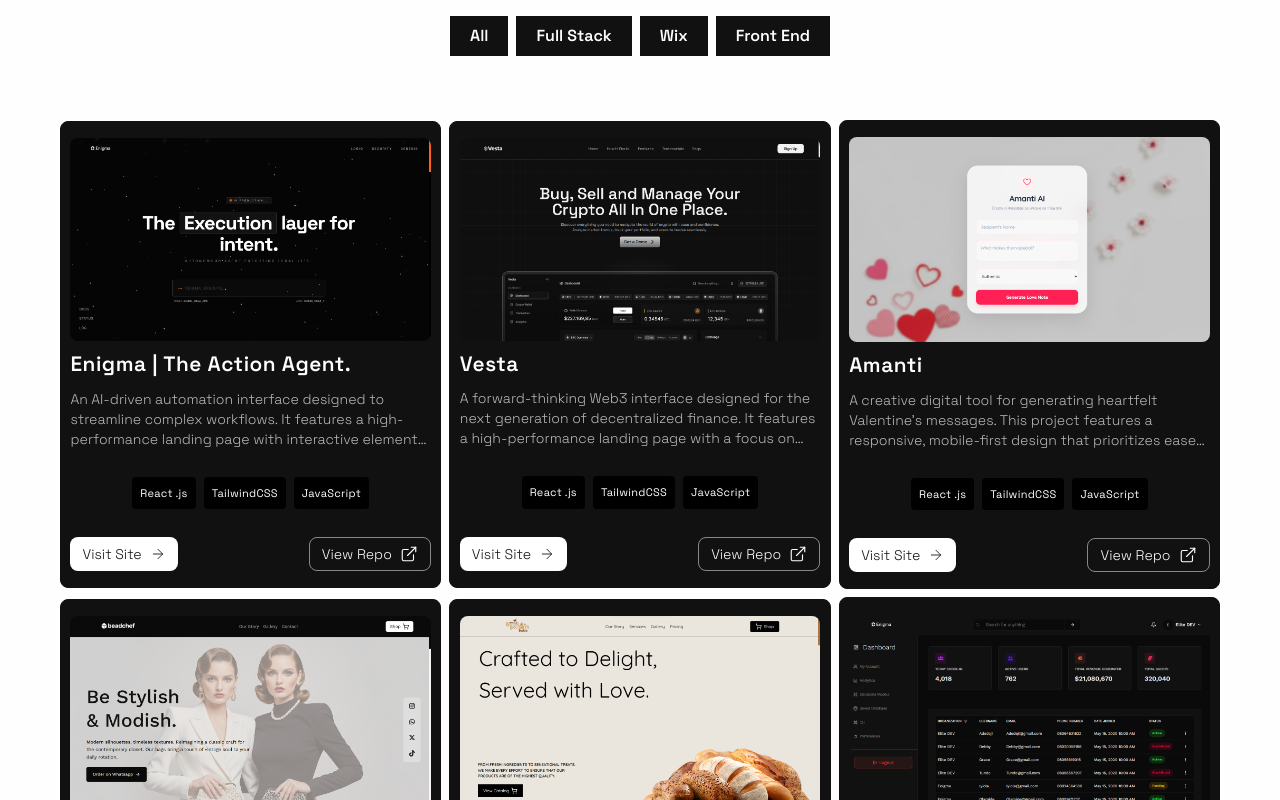
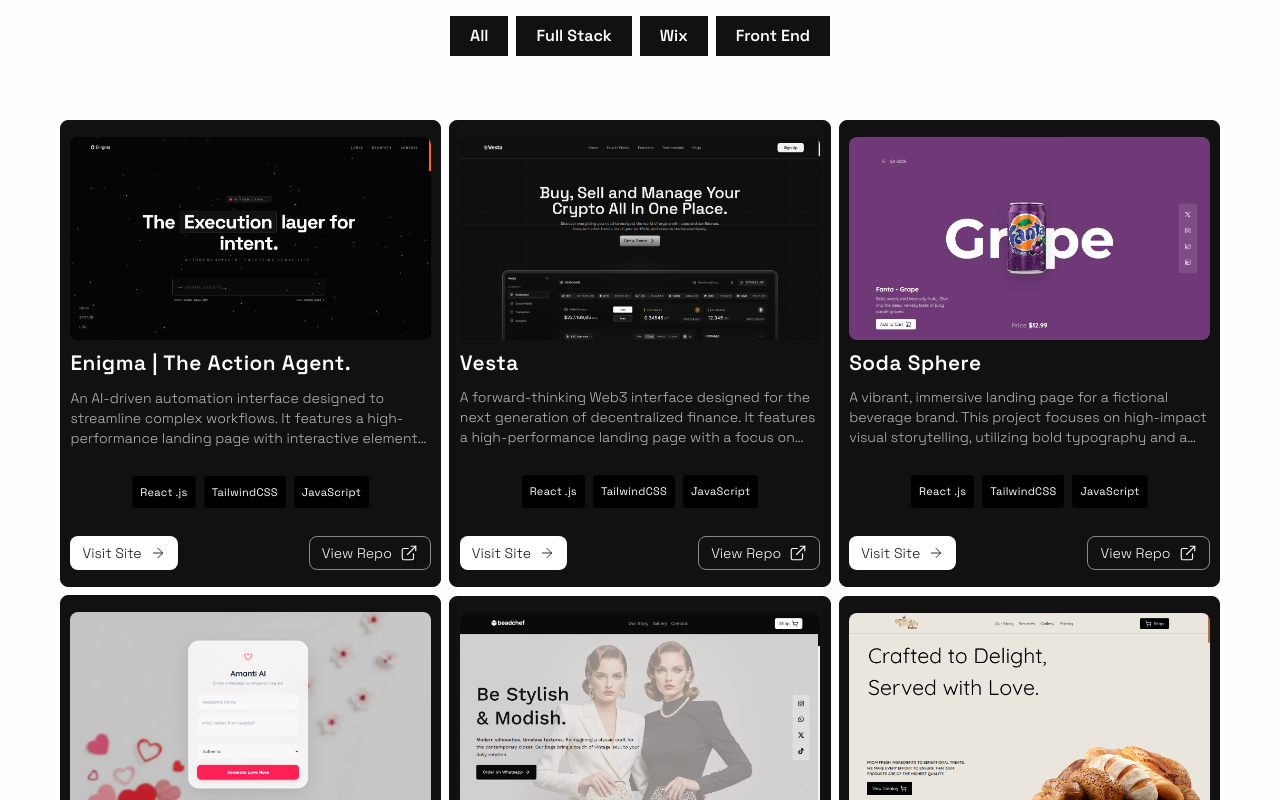
Before and after one commit to Elite-Dev-Repo/Portfolio, a React (Vite) app: page / in a window 1280 px wide. Shown: the part 2260-3060 px from the top of the page. Built offline with nearby package versions, Linux system fonts and the light colour scheme; what @supermousejs/core, @supermousejs/dot, @supermousejs/labs, @supermousejs/stick would draw is missing.

Commit message:
soda sphere added

```diff
--- a/src/components/Portfolio.jsx
+++ b/src/components/Portfolio.jsx
@@ -10,6 +10,7 @@ import beadchef from "../assets/beadchef.png";
 import recipe from "../assets/recipe.png";
 import vesta from "../assets/vesta.png";
 import amanti from "../assets/amanti.png";
+import soda from "../assets/soda.png";
 
 import { motion } from "framer-motion";
 
@@ -39,6 +40,15 @@ function Portfolio() {
       label: "Front End",
     },
 
+    {
+      image: soda,
+      title: "Soda Sphere",
+      description:
+        "A vibrant, immersive landing page for a fictional beverage brand. This project focuses on high-impact visual storytelling, utilizing bold typography and a crisp, refreshing UI to showcase product features and brand identity through a modern digital lens.",
+      techs: ["React .js", "TailwindCSS", "JavaScript"],
+      link: "https://soda-sphere.vercel.app/",
+      label: "Front End",
+    },
     {
       image: amanti,
       title: "Amanti",
```
Also changed, not shown: src/assets/soda.png (added).
